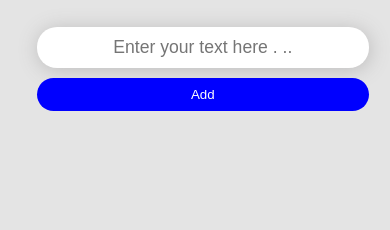
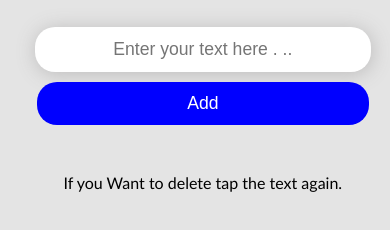
Before and after one commit to aYgCOO/basicTODO, a plain HTML site: page index.html in a window 390 px wide. Shown: the part 62-292 px from the top of the page. Drawn offline with Linux system fonts and the light colour scheme.

Commit message:
Update
Update

```diff
--- a/index.html
+++ b/index.html
@@ -28,7 +28,7 @@
       padding: 2%;
     }
     #txt {
-      padding: 12px;
+      padding: 15px;
       width: 96%;
       font-size: 1.1rem;
       text-align: center;
@@ -38,7 +38,7 @@
     }
     #sub {
       background-color: blue;
-      padding: 11px;
+      padding: 14px;
       width: 100%;
       color: white;
       margin-top: 10px;
@@ -57,6 +57,10 @@
     li:hover {
       cursor: not-allowed;
     }
+    p {
+      font-family: "Gill Sans", "Gill Sans MT", Calibri, "Trebuchet MS",
+        sans-serif;
+    }
 
     /* Mobile Responsive */
 
@@ -65,16 +69,17 @@
         width: 100%;
       }
       #txt {
-        padding: 10px;
+        padding: 12px;
         width: 80%;
         text-align: center;
       }
       #sub {
         background-color: blue;
-        padding: 9px;
+        padding: 11px;
         width: 85%;
         color: white;
         margin-top: 10px;
+        font-size: 1.1rem;
       }
     }
   </style>
@@ -92,6 +97,7 @@
       <ul id="myUL">
         <li id="delete"></li>
       </ul>
+      <p>If you Want to delete tap the text again.</p>
     </div>
 
     <script>
@@ -114,7 +120,7 @@
         let deleteButton = document.getElementById("delete");
         list.addEventListener("click", function () {
           list.remove();
-          alert("Done✅");
+          alert("Delete 🚫");
         });
       });
 
```
